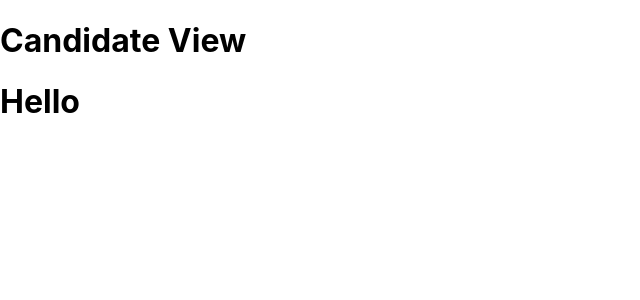
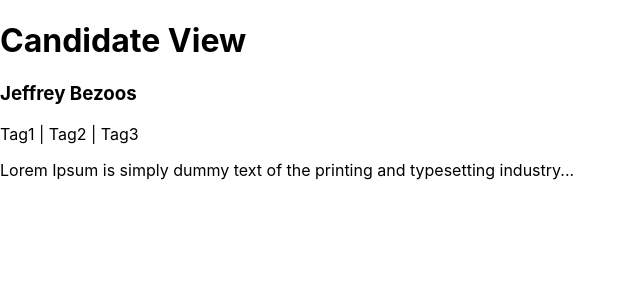
Before and after one commit to chris-menz/phe-frontend, a React (Create React App) app: page /candidateView in a window 1280 px wide. Shown: the top 300 px of the page, without its empty margins (0-640 px from the left). Built offline with nearby package versions, Linux system fonts and the light colour scheme.

Commit message:
Update candidate_frames.jsx

```diff
--- a/src/components/candidate_frames.jsx
+++ b/src/components/candidate_frames.jsx
@@ -1,7 +1,24 @@
 export default function Candidate_frames () {
     return (
 	    <main>
-		<h1 class="container">Hello</h1>
+
+
+	        <div class="col-md-4">
+	            <div class="card user-card">
+
+	                <div class="card-block">
+
+	                    <h3 class="f-w-600 m-t-25 m-b-10">Jeffrey Bezoos</h3>
+	                    <p class="text-muted">Tag1 | Tag2 | Tag3</p>
+
+
+
+	                    <p class="m-t-15 text-muted">Lorem Ipsum is simply dummy text of the printing and typesetting industry...</p>
+	                </div>
+	            </div>
+	        </div>
+
+
 	    </main>
 	)
 }
```
